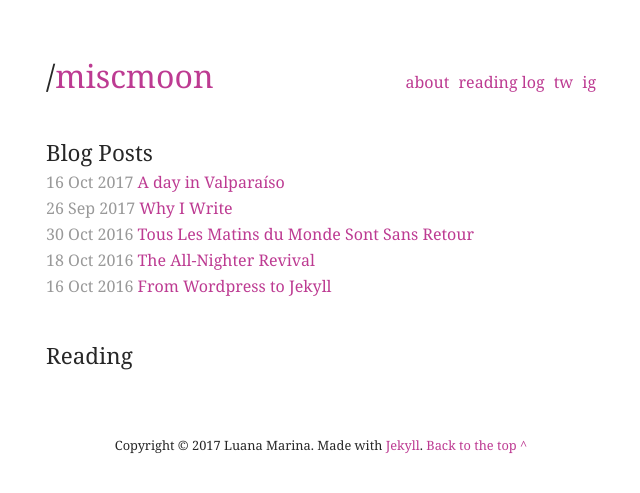
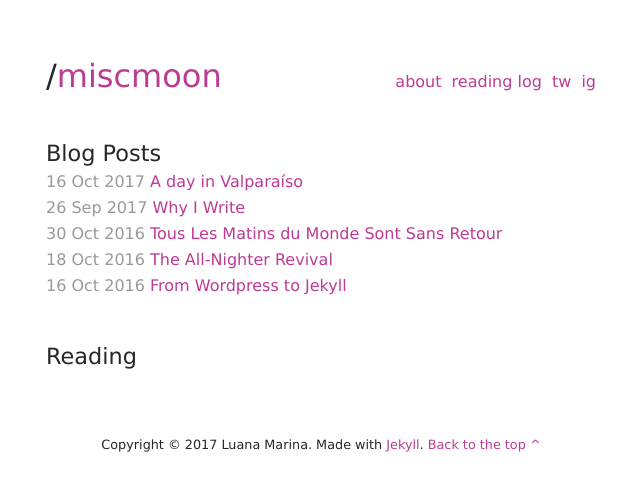
Before and after one commit to miscmoon/miscmoon.github.io, a Jekyll site: the page built from index.html, in a window 1280 px wide. Shown: the top 493 px of the page, without its empty margins (319-959 px from the left). Built offline with Jekyll 4.4.1, drawn with Linux system fonts in a browser that asks for light colours.

Commit message:
Changed font to verdana

```diff
--- a/assets/css/main.scss
+++ b/assets/css/main.scss
@@ -7,7 +7,7 @@
 body {
 	color: $color-black;
 	background: $color-white;
-	font-family: Georgia, serif;
+	font-family: Verdana, sans-serif;
 	font-size: 100%;
 	font-weight: 400;
 }
@@ -130,7 +130,7 @@ img {
 
 	h1 {
 		font-size: 2em;
-		font-family: Georgia, serif;
+		font-family: Verdana, sans-serif;
 		margin-bottom: 0;
 	}
 
@@ -138,7 +138,7 @@ img {
 		margin-top: 10px;
 		li {
 			display: inline;
-			font-family: Georgia, serif;
+			font-family: Verdana, sans-serif;
 			padding: 0;
 			padding-left: 5px;
 		}
@@ -162,7 +162,7 @@ img {
 	padding-bottom: 30px;
 	h1 {
 		font-size: 1.4em;
-		font-family: Georgia, serif;
+		font-family: Verdana, sans-serif;
 		margin-bottom: 5px;
 	}
 }
@@ -180,7 +180,7 @@ img {
 		h1 {
 			display: inline-block;
 			font-size: 1.25em;
-			font-family: Georgia, serif;
+			font-family: Verdana, sans-serif;
 			padding-right: 10px;
 			padding-bottom: 2px;
 			text-decoration: none;
@@ -198,7 +198,7 @@ img {
 		padding-top: 20px;
 		h1 {
 			font-size: 1.25em;
-			font-family: Georgia, serif;
+			font-family: Verdana, sans-serif;
 			margin-top: 50px;
 			margin-bottom: 10px;
 			font-weight: 700;
@@ -207,7 +207,7 @@ img {
 
 		h2 {
 			font-size: 1.07em;
-			font-family: Georgia, serif;
+			font-family: Verdana, sans-serif;
 			margin-top: 50px;
 			margin-bottom: 5px;
 			font-weight: 700;
@@ -329,7 +329,7 @@ img {
 .about {
 	&__title {
 		font-size: 1.25em;
-		font-family: Georgia, serif;
+		font-family: Verdana, sans-serif;
 		margin-top: 20px;
 		margin-bottom: 10px;
 	}
@@ -338,7 +338,7 @@ img {
 		margin-top: 20px;
 		h1 {
 			font-size: 1.2em;
-			font-family: Georgia, serif;
+			font-family: Verdana, sans-serif;
 			font-style: italic;
 			margin-top: 30px;
 			margin-bottom: 5px;
```
